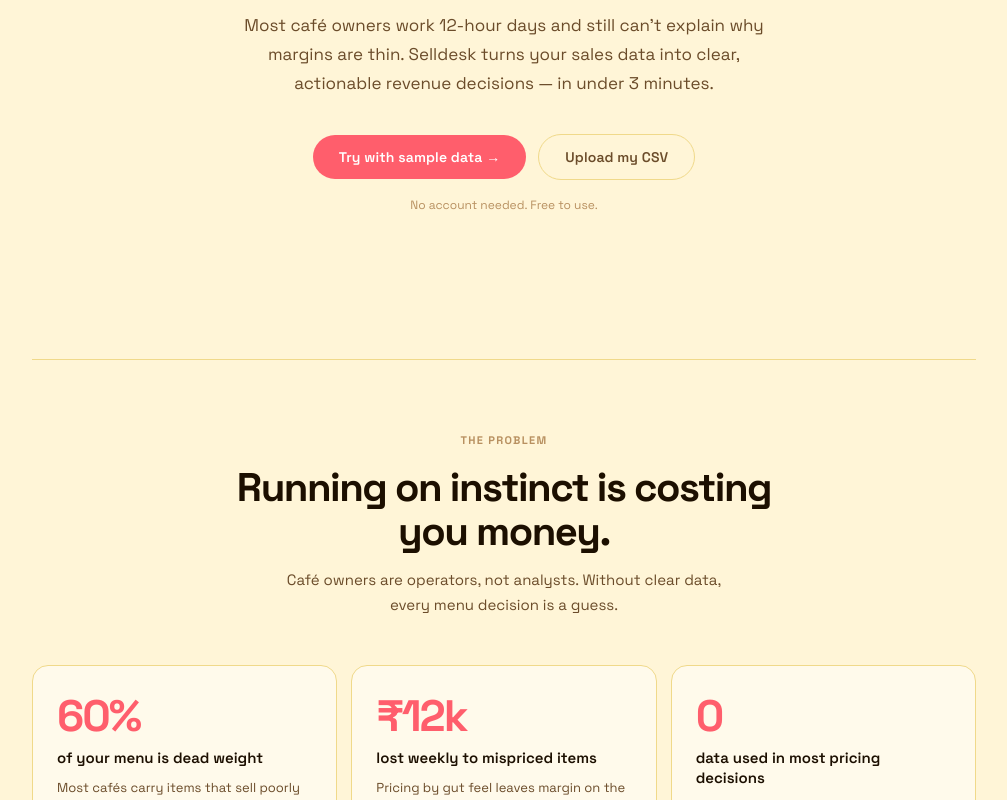
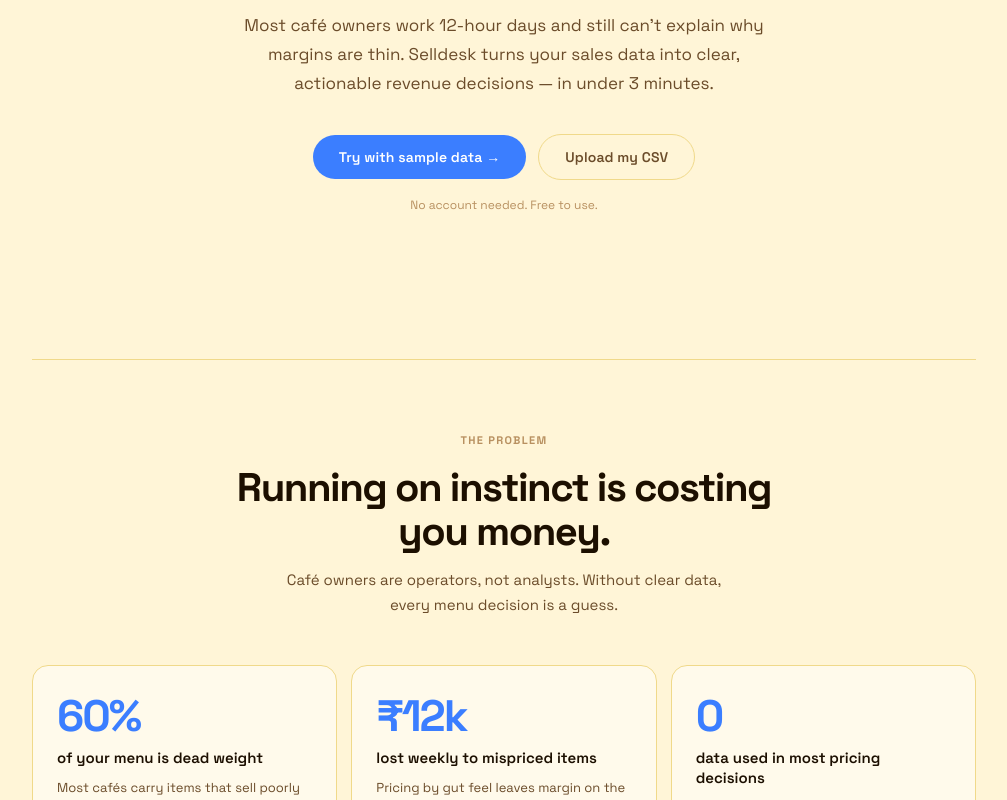
Before and after one commit to Aniruddh-14/selldesk-mvp, a React (Vite) app: page / in a window 1280 px wide. Shown: the part 440-1240 px from the top of the page, without its empty margins (136-1143 px from the left). Built offline with nearby package versions, Linux system fonts and the light colour scheme; no server answers.

Commit message:
Replace coral/red accents with blue

```diff
--- a/src/App.css
+++ b/src/App.css
@@ -401,7 +401,7 @@
   font-size: 44px;
   font-weight: 700;
   letter-spacing: -2px;
-  color: var(--coral, #ff5e6c);
+  color: var(--accent);
   line-height: 1;
   margin-bottom: 10px;
 }
@@ -615,7 +615,7 @@
   letter-spacing: 0.02em;
   white-space: nowrap;
 }
-.margin--danger  { background: var(--danger-bg);  color: var(--danger);  border: 1px solid rgba(255,94,108,0.25); }
+.margin--danger  { background: var(--danger-bg);  color: var(--danger);  border: 1px solid rgba(255,94,108,0.2); }
 .margin--warning { background: var(--warning-bg); color: #8a5e00;        border: 1px solid rgba(254,179,0,0.35); }
 .margin--success { background: var(--success-bg); color: var(--success); border: 1px solid rgba(45,190,122,0.25); }
 .margin--empty   { color: var(--text-muted); }
@@ -692,9 +692,9 @@
 }
 .pill:hover { border-color: var(--border-hi); color: var(--text); }
 .pill--active {
-  background: rgba(255, 94, 108, 0.1);
-  border-color: rgba(255, 94, 108, 0.4);
-  color: var(--coral, #ff5e6c);
+  background: rgba(59, 126, 255, 0.1);
+  border-color: rgba(59, 126, 255, 0.4);
+  color: var(--accent);
   font-weight: 600;
 }
 
@@ -957,11 +957,11 @@
   font-weight: 700;
   text-transform: uppercase;
   letter-spacing: 0.1em;
-  background: rgba(255, 170, 171, 0.2);
-  color: #a03040;
+  background: rgba(59,126,255,0.1);
+  color: #1a4fd6;
   padding: 3px 9px;
   border-radius: 100px;
-  border: 1px solid rgba(255,170,171,0.4);
+  border: 1px solid rgba(59,126,255,0.25);
 }
 
 .rec-impact {
--- a/src/components/ResultsDashboard.jsx
+++ b/src/components/ResultsDashboard.jsx
@@ -200,7 +200,7 @@
           <div className="chart-card-header">
             <span className="chart-card-title">Revenue vs Profit by item</span>
             <div className="chart-legend">
-              <span className="legend-dot" style={{ background: '#ff5e6c' }} />Revenue
+              <span className="legend-dot" style={{ background: '#3b7eff' }} />Revenue
               <span className="legend-dot" style={{ background: '#feb300' }} />Profit
             </div>
           </div>
@@ -218,7 +218,7 @@
                 width={52}
               />
               <Tooltip content={<RevenueTooltip />} cursor={{ fill: 'rgba(0,0,0,0.03)' }} />
-              <Bar dataKey="revenue" fill="#ff5e6c" radius={[4,4,0,0]} />
+              <Bar dataKey="revenue" fill="#3b7eff" radius={[4,4,0,0]} />
               <Bar dataKey="profit"  fill="#feb300" radius={[4,4,0,0]} />
             </BarChart>
           </ResponsiveContainer>
--- a/src/index.css
+++ b/src/index.css
@@ -22,10 +22,10 @@
   --border:       #f0d98a;
   --border-hi:    #e8c960;
 
-  /* Accent = Coral Pink */
-  --accent:       #ff5e6c;
-  --accent-dim:   rgba(255, 94, 108, 0.1);
-  --accent-glow:  rgba(255, 94, 108, 0.25);
+  /* Accent = Blue */
+  --accent:       #3b7eff;
+  --accent-dim:   rgba(59, 126, 255, 0.1);
+  --accent-glow:  rgba(59, 126, 255, 0.25);
 
   /* Text — warm dark brown on beige */
   --text:         #1c0f00;
```
